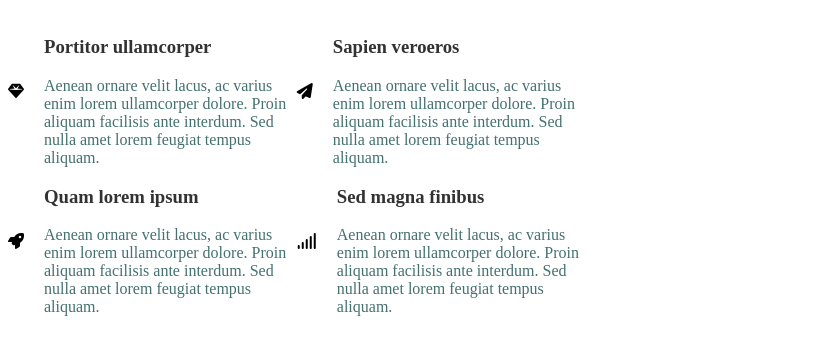
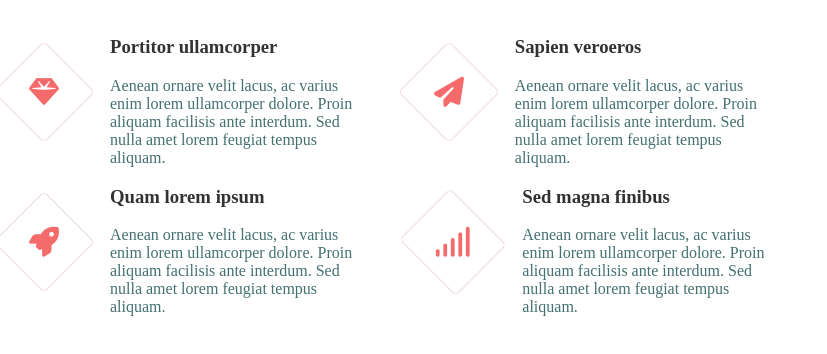
Before and after one commit to Thanh21062006/BT_Session1, a plain HTML site: page Session08/BT4/index.html in a window 1280 px wide. Shown: the part 84-438 px from the top of the page, without its empty margins (0-827 px from the left). Drawn offline with Linux system fonts and the light colour scheme.

Commit message:
Update style4.css

```diff
--- a/Session08/BT4/style4.css
+++ b/Session08/BT4/style4.css
@@ -19,13 +19,14 @@ body{
     align-items: center;
 }
 
-img{
-    height: 100px;
-    width: 100px;
-}
-
 .A {
     margin-right: 20px;
+    border: 1px solid rgb(236, 218, 218);
+    border-radius: 5px;
+    padding: 20px 20px;
+    position: relative;
+    transform: rotate(45deg);
+    margin-right: 30px;
 }
 
 .B {
@@ -39,3 +40,13 @@ h3{
 span{
     color: #447070;
 }
+
+i {
+    font-size: 30px;
+    color: #F56A6A;
+    transform: rotate(-45deg);
+}
+
+.A1 {
+    margin-left: 50px;
+}
```
